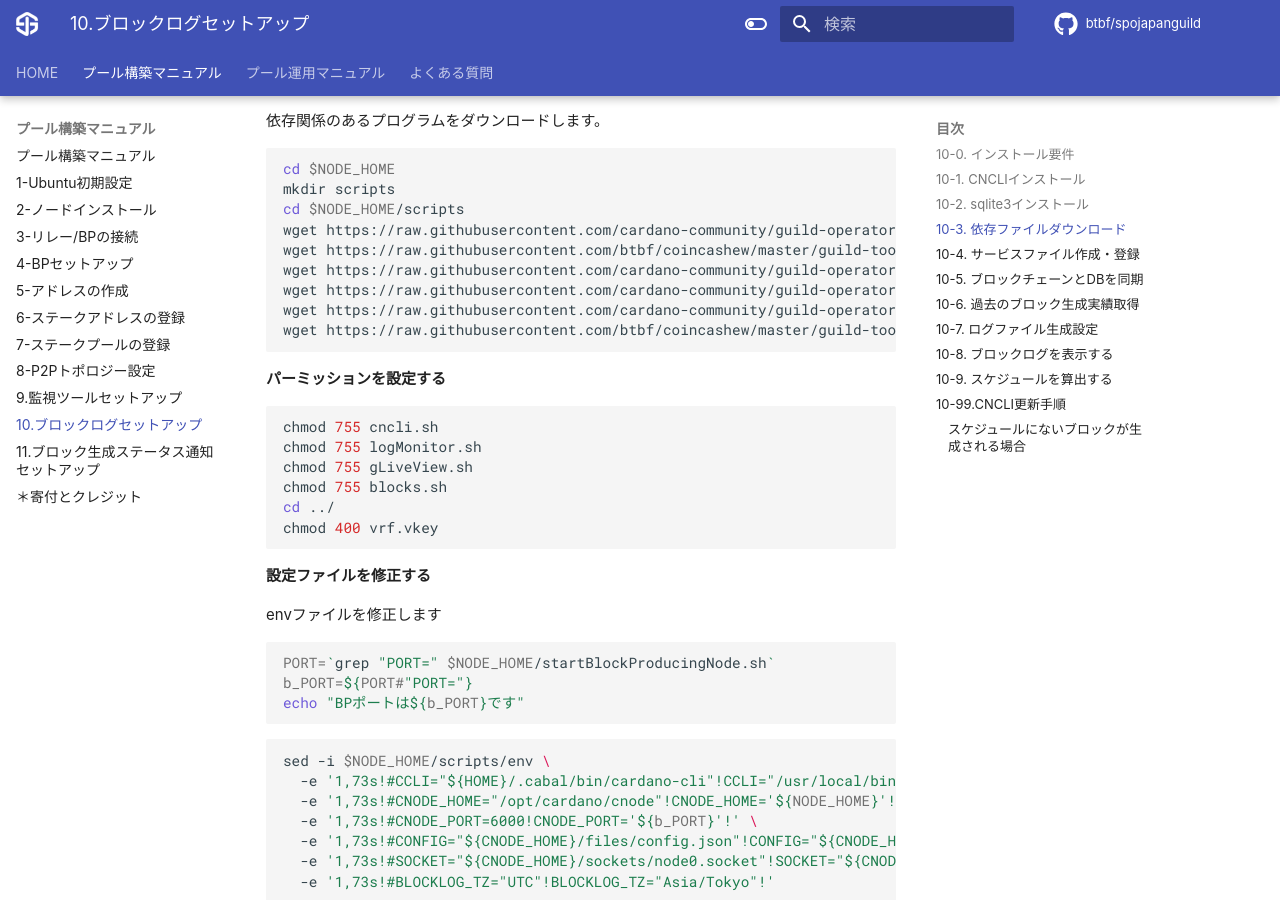
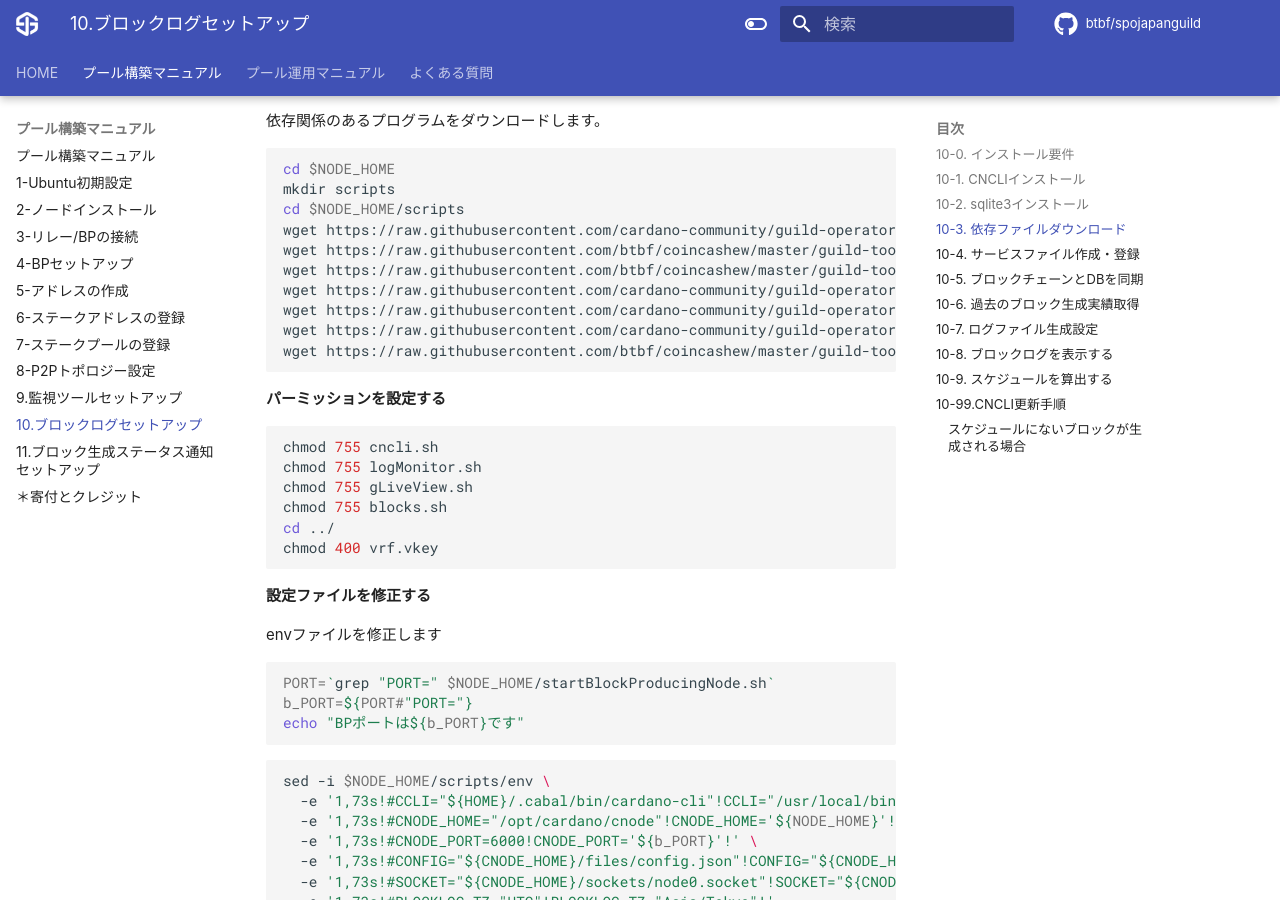
Before and after one commit to btbf/spojapanguild, an MkDocs documentation site: the page built from docs/setup/10-blocklog-setup.md, in a window 1280 px wide and 900 px high, scrolled down 2634 px. Built offline with MkDocs 1.6.1 and Material for MkDocs 9.7.7, drawn with Linux system fonts in a browser that asks for light colours; comment, search, counter and statistics services are not loaded.

Commit message:
ブロックログ修正

```diff
--- a/docs/setup/10-blocklog-setup.md
+++ b/docs/setup/10-blocklog-setup.md
@@ -117,6 +117,7 @@ mkdir scripts
 cd $NODE_HOME/scripts
 wget https://raw.githubusercontent.com/cardano-community/guild-operators/master/scripts/cnode-helper-scripts/cncli.sh -O ./cncli.sh
 wget https://raw.githubusercontent.com/btbf/coincashew/master/guild-tools/cntools.library -O ./cntools.library
+wget https://raw.githubusercontent.com/btbf/coincashew/master/guild-tools/cntools.config -O ./cntools.config
 wget https://raw.githubusercontent.com/cardano-community/guild-operators/master/scripts/cnode-helper-scripts/env -O ./env
 wget https://raw.githubusercontent.com/cardano-community/guild-operators/master/scripts/cnode-helper-scripts/logMonitor.sh -O ./logMonitor.sh
 wget https://raw.githubusercontent.com/cardano-community/guild-operators/master/scripts/cnode-helper-scripts/gLiveView.sh -O ./gLiveView.sh
```
